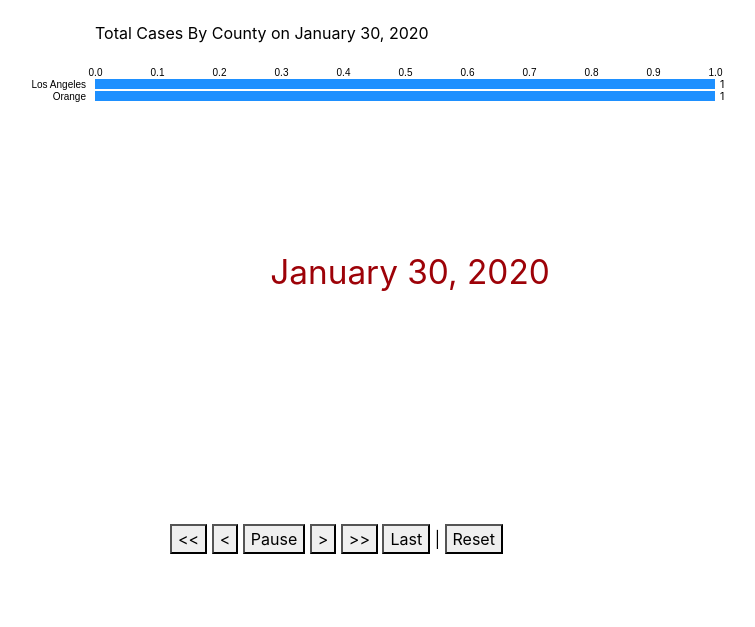
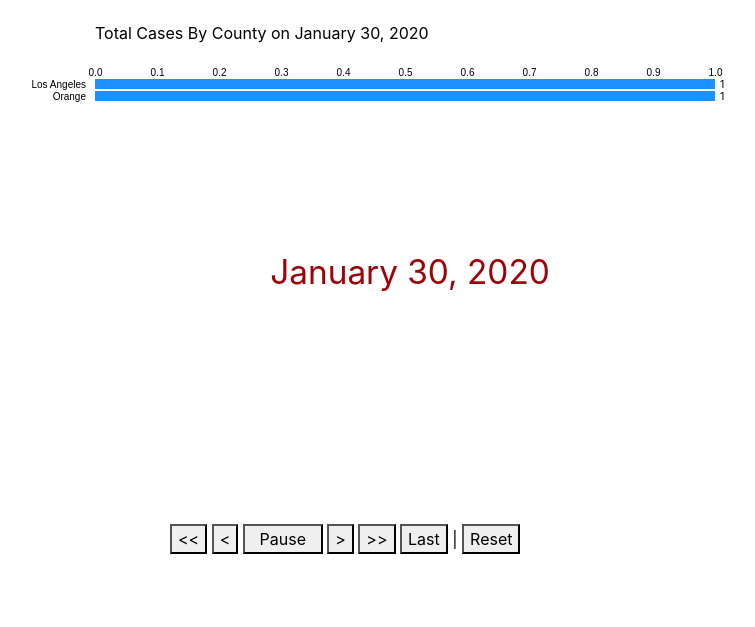
Before and after one commit to ericbooker12/covid_19_by_county, a Flask app: page /bar_chart in a window 1280 px wide. Shown: the part 173-800 px from the top of the page, without its empty margins (15-770 px from the left). Run offline with Flask 2, Linux system fonts and the light colour scheme; some libraries are stand-ins or nearby versions.

Commit message:
Set pause button to fixed width

```diff
--- a/static/bar_chart.js
+++ b/static/bar_chart.js
@@ -143,6 +143,7 @@ function ready(data, date) {
                     enter
                         .append('rect')
                         .on('mousemove', function(d, i) {
+                            console.log(this.parentNode.parentNode.parentNode)
                             div
                                 .transition()
                                 .duration(200)
@@ -383,7 +384,6 @@ function ready(data, date) {
         .tickSizeOuter(0)
         // .attr('fill', 'white')
 
-
     let xAxisDraw = svg
         .append('g')
         .attr('class', 'x axis')
--- a/static/css/animate_grid_styles.css
+++ b/static/css/animate_grid_styles.css
@@ -49,3 +49,7 @@ text {
     margin-top: 25px;
     /* grid-column-start: 0; */
 }
+
+#pause-btn {
+    width: 80px;
+}
```
